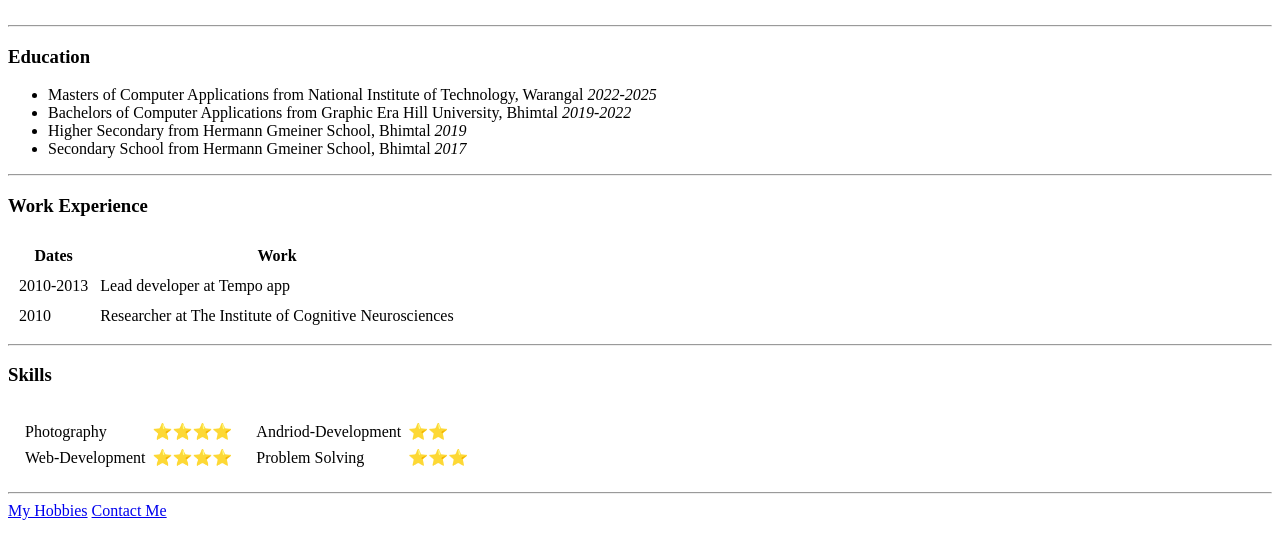
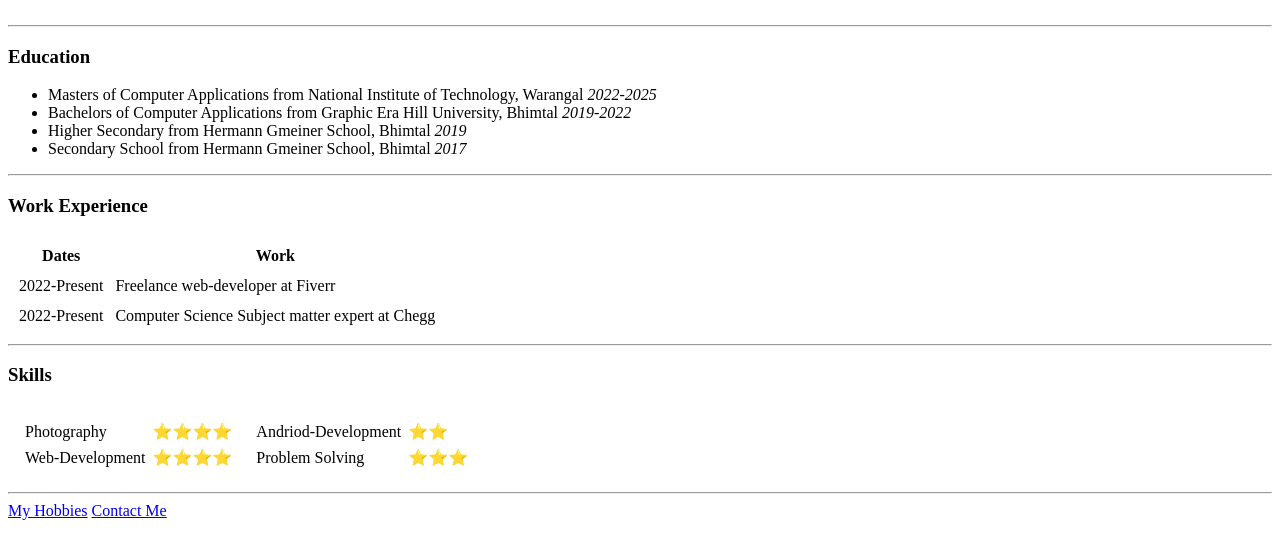
Before and after one commit to Sparrow-149/cv, a plain HTML site: page index.html in a window 1280 px wide. Shown: the part 233-792 px from the top of the page. Drawn offline with Linux system fonts and the light colour scheme.

Commit message:
Update index.html 2.0

```diff
--- a/index.html
+++ b/index.html
@@ -38,12 +38,12 @@
         </thead>
         <tbody>
             <tr>
-                <td>2010-2013</td>
-                <td>Lead developer at Tempo app</td>
+                <td>2022-Present</td>
+                <td>Freelance web-developer at Fiverr </td>
             </tr>
             <tr>
-                <td>2010</td>
-                <td>Researcher at The Institute of Cognitive Neurosciences</td>
+                <td>2022-Present</td>
+                <td>Computer Science Subject matter expert at Chegg</td>
             </tr>
         </tbody>
     </table>
```
